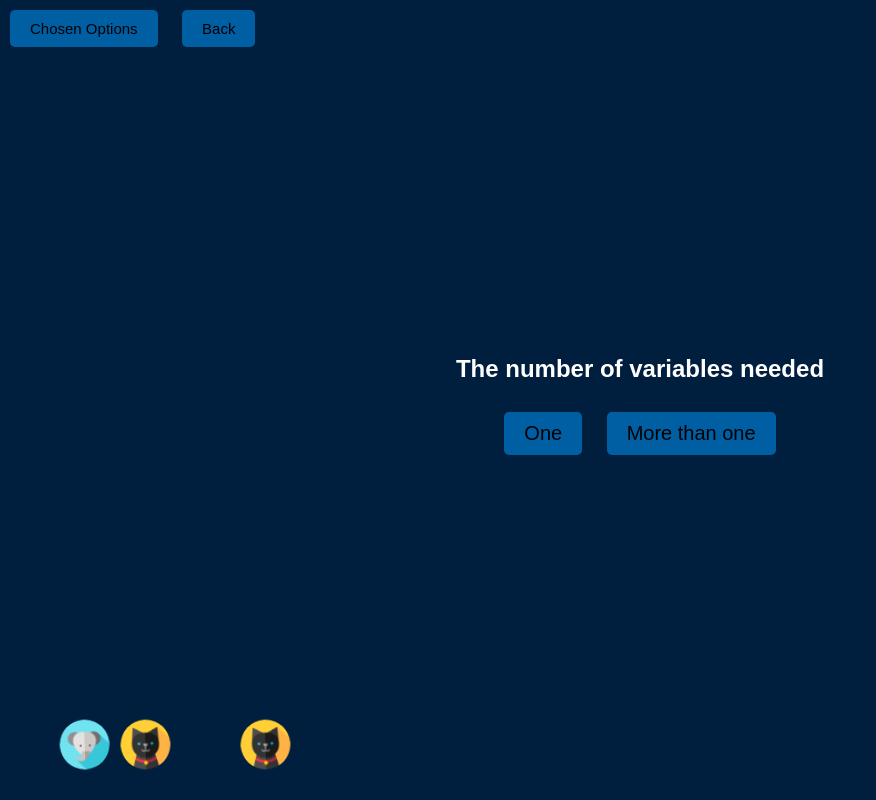
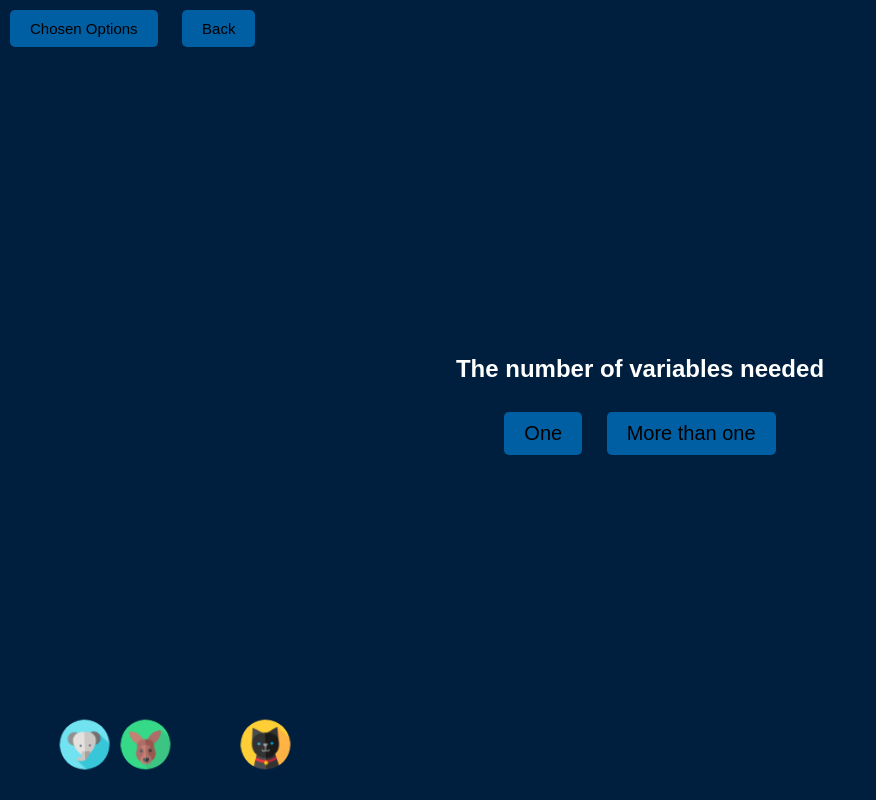
Before and after one commit to MehakGopal/biostats-project, a plain HTML site: page page1.html in a window 1280 px wide. Shown: the whole page, without its empty margins (0-876 px from the left). Drawn offline with nearby package versions, Linux system fonts and the light colour scheme.

Commit message:
Update styles.css

```diff
--- a/styles.css
+++ b/styles.css
@@ -119,7 +119,7 @@ button:hover {
       transform-origin:margin-bottom;
       animation-iteration-count: infinite;
       animation-timing-function: linear;
-      background-image: url('cat.png'); /* Specify the path to your image */
+      background-image: url('kangaroo.png'); /* Specify the path to your image */
     background-size: cover; /* Adjust the size of the background image */
     background-repeat: no-repeat; /* Prevent the image from repeating */
   }
```
